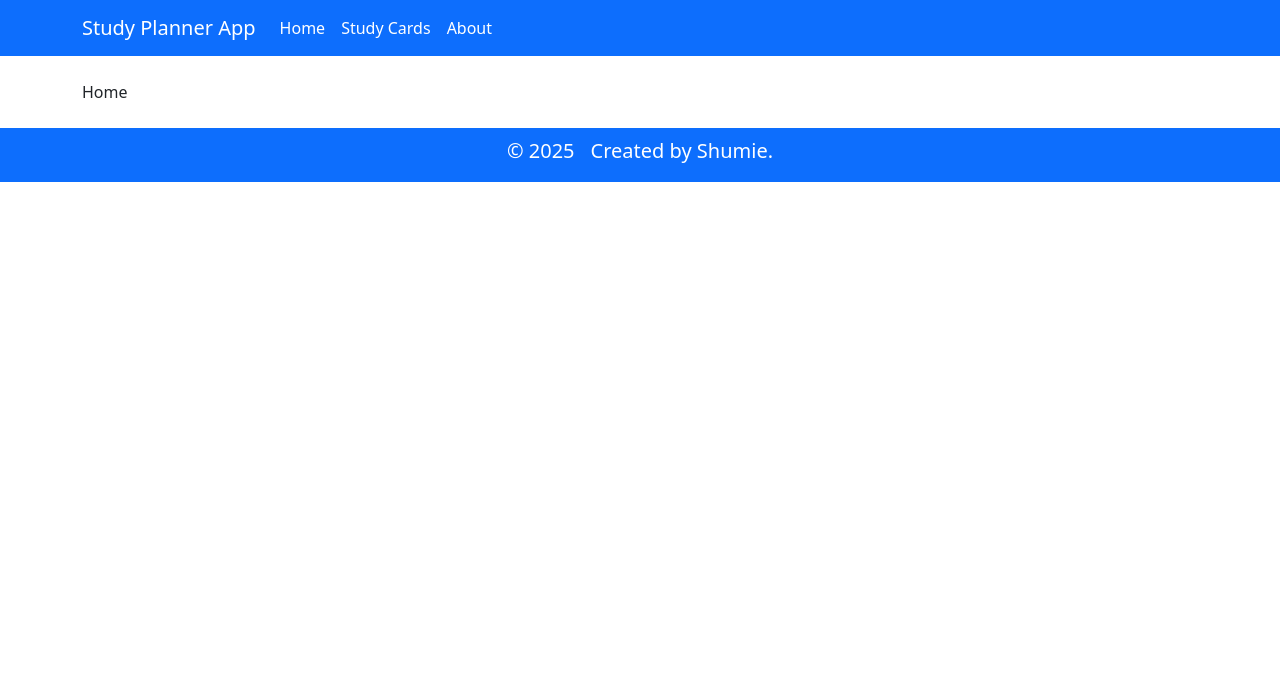
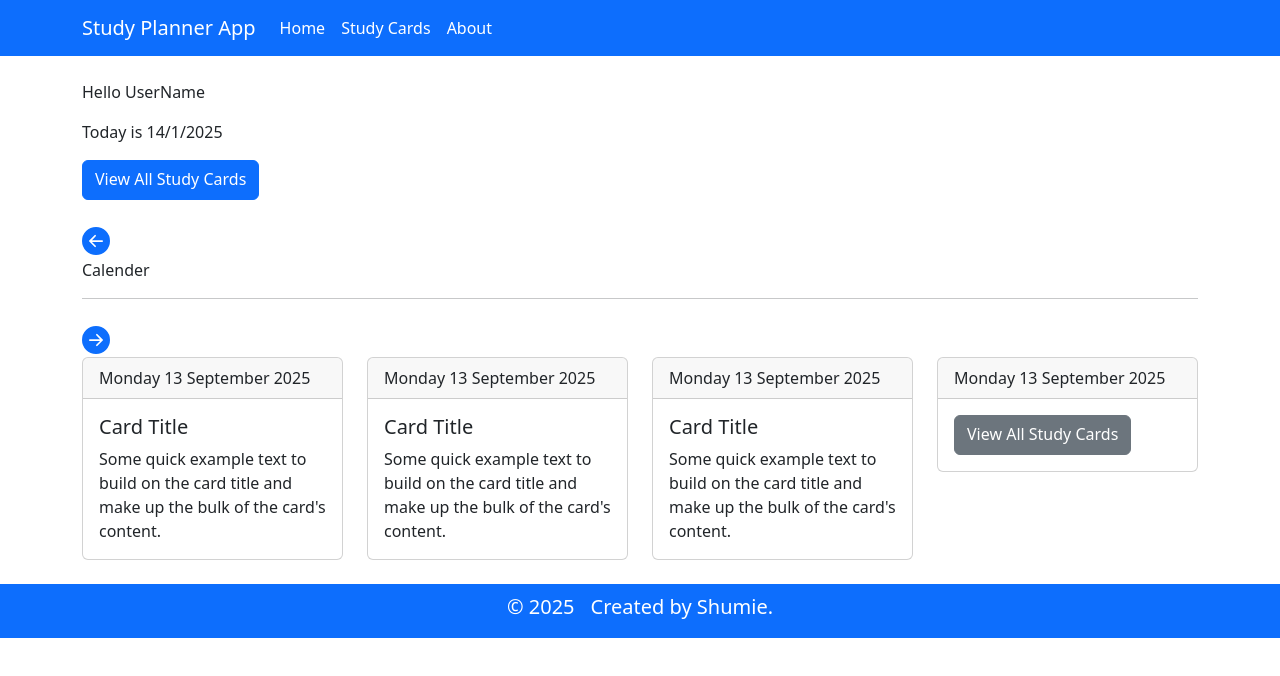
Before and after one commit to Shumieb/StudyPlannerWebApp, a React (Vite) app: page / in a window 1280 px wide. Shown: the top 676 px of the page. Built offline with nearby package versions, Linux system fonts and the light colour scheme.

Commit message:
added initial components and pages

```diff
--- a/package.json
+++ b/package.json
@@ -11,9 +11,11 @@
   },
   "dependencies": {
     "bootstrap": "^5.3.3",
+    "bootstrap-icons": "^1.11.3",
     "react": "^18.3.1",
     "react-bootstrap": "^2.10.7",
     "react-dom": "^18.3.1",
+    "react-icons": "^5.4.0",
     "react-router": "^7.1.1",
     "react-router-dom": "^7.1.1"
   },
--- a/src/App.jsx
+++ b/src/App.jsx
@@ -5,6 +5,7 @@ import Footer from './Components/Footer';
 import HomePage from './Pages/HomePage';
 import AboutPage from './Pages/AboutPage';
 import StudyCardsPage from './Pages/StudyCardsPage';
+import StudyCard from './Pages/StudyCard';
 
 function App() {
 
@@ -34,6 +35,10 @@ function App() {
           element: <StudyCardsPage />
         },
         {
+          path: "/study-card/:id",
+          element: <StudyCard />
+        },
+        {
           path: "/about",
           element: <AboutPage />
         }
--- /dev/null
+++ b/src/Components/Calender.jsx
@@ -0,0 +1,70 @@
+import { Link } from "react-router-dom"
+import { BsArrowLeftCircleFill, BsArrowRightCircleFill } from "react-icons/bs";
+import Row from 'react-bootstrap/Row';
+import Col from 'react-bootstrap/Col';
+import Card from 'react-bootstrap/Card';
+
+function Calender() {
+    return (
+        <section>
+            <div>
+                <span className="text-primary fs-3"><BsArrowLeftCircleFill /></span>
+                <div>
+                    <p>Calender</p>
+                    <hr />
+                </div>
+                <span className="text-primary fs-3"><BsArrowRightCircleFill /></span>
+            </div>
+            <div>
+                <Row>
+                    <Col>
+                        <Card>
+                            <Card.Header>Monday 13 September 2025</Card.Header>
+                            <Card.Body>
+                                <Card.Title> Card Title </Card.Title>
+                                <Card.Text>
+                                    Some quick example text to build on the card title and make up the
+                                    bulk of the card's content.
+                                </Card.Text>
+                            </Card.Body>
+                        </Card>
+                    </Col>
+                    <Col>
+                        <Card>
+                            <Card.Header>Monday 13 September 2025</Card.Header>
+                            <Card.Body>
+                                <Card.Title> Card Title </Card.Title>
+                                <Card.Text>
+                                    Some quick example text to build on the card title and make up the
+                                    bulk of the card's content.
+                                </Card.Text>
+                            </Card.Body>
+                        </Card>
+                    </Col>
+                    <Col>
+                        <Card>
+                            <Card.Header>Monday 13 September 2025</Card.Header>
+                            <Card.Body>
+                                <Card.Title> Card Title </Card.Title>
+                                <Card.Text>
+                                    Some quick example text to build on the card title and make up the
+                                    bulk of the card's content.
+                                </Card.Text>
+                            </Card.Body>
+                        </Card>
+                    </Col>
+                    <Col>
+                        <Card>
+                            <Card.Header>Monday 13 September 2025</Card.Header>
+                            <Card.Body>
+                                <Link to="/study-card/1" className="btn btn-secondary pb-2">View All Study Cards</Link>
+                            </Card.Body>
+                        </Card>
+                    </Col>
+                </Row>
+            </div>
+        </section>
+    )
+}
+
+export default Calender
--- a/src/Components/Header.jsx
+++ b/src/Components/Header.jsx
@@ -1,5 +1,3 @@
-import { Link } from "react-router-dom"
-
 import Container from 'react-bootstrap/Container';
 import Nav from 'react-bootstrap/Nav';
 import Navbar from 'react-bootstrap/Navbar';
--- a/src/Pages/HomePage.jsx
+++ b/src/Pages/HomePage.jsx
@@ -1,10 +1,32 @@
+import { Link } from "react-router-dom"
+
 import Container from 'react-bootstrap/Container';
+import Calender from "../Components/Calender";
 
 function HomePage() {
+
+    // get today's date
+    let date = new Date().getDate();
+    let month = new Date().getMonth();
+    let year = new Date().getFullYear();
+
+    //console.log(date, month, year);
+
     return (
         <main>
             <Container>
-                Home
+
+                <section>
+                    <p>Hello UserName</p>
+                    <p>Today is {date}/{month + 1}/{year}</p>
+                </section>
+
+                <section className="mb-3">
+                    <Link to="/study-cards" className="btn btn-primary pb-2">View All Study Cards</Link>
+                </section>
+
+                <Calender />
+
             </Container>
         </main>
     )
--- /dev/null
+++ b/src/Pages/StudyCard.jsx
@@ -0,0 +1,7 @@
+function StudyCard() {
+    return (
+        <div>StudyCard</div>
+    )
+}
+
+export default StudyCard
```
Also changed, not shown: 2 other files (tests, documents, lock files or other folders).
